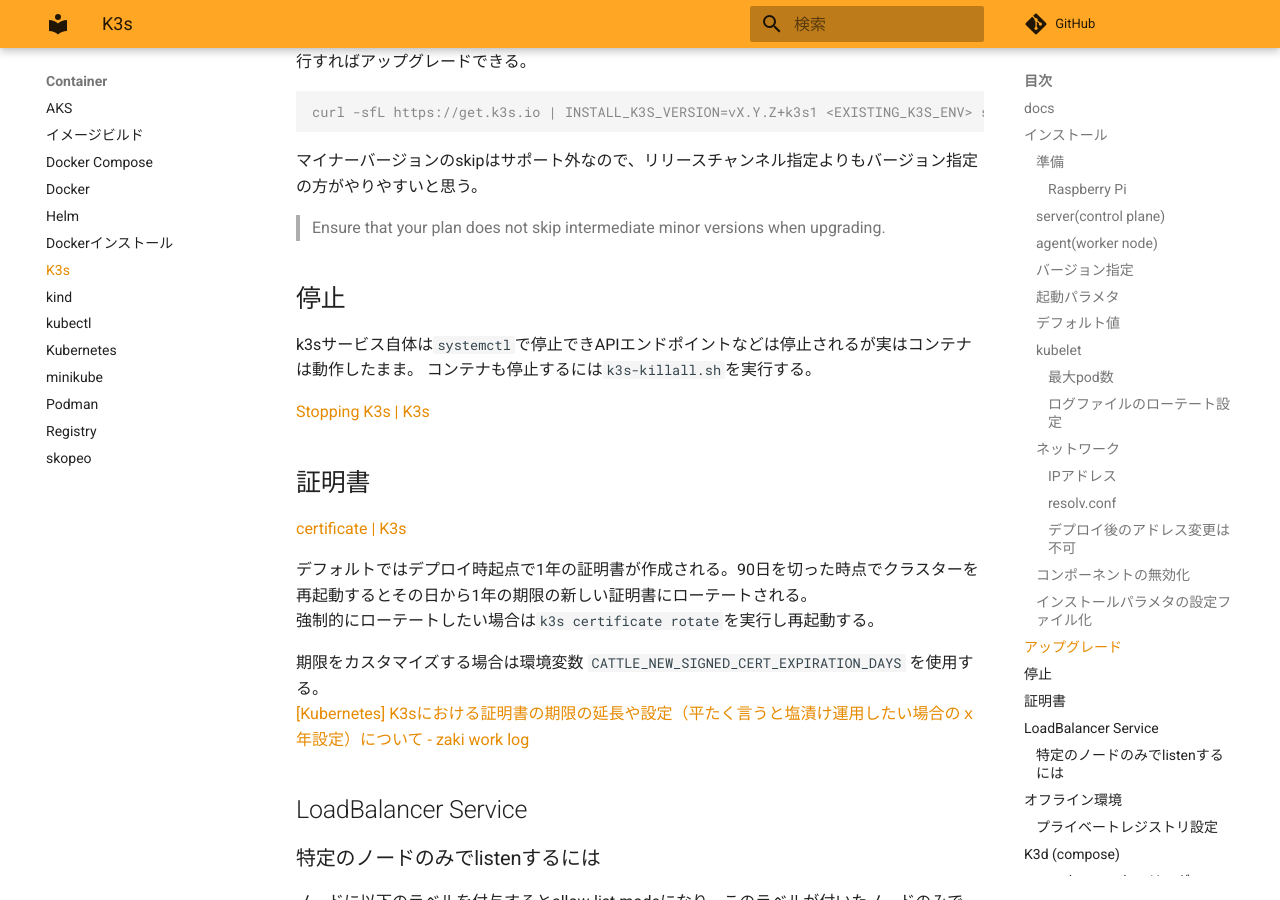
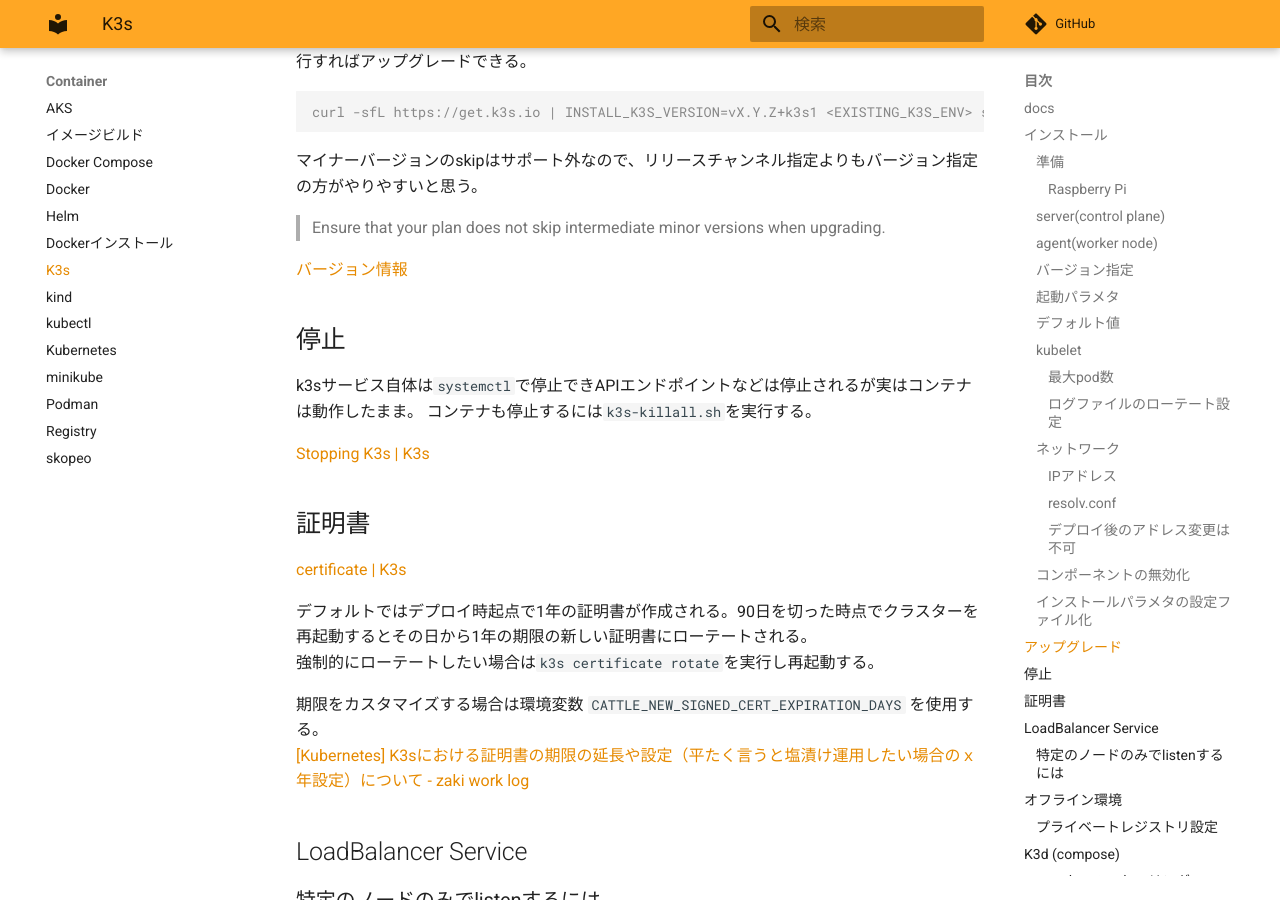
Before and after one commit to zaki-lknr/docs, an MkDocs documentation site: the page built from docs/Container/k3s.md, in a window 1280 px wide and 900 px high, scrolled down 3851 px. Built offline with MkDocs 1.6.1 and Material for MkDocs 9.7.7, drawn with Linux system fonts in a browser that asks for light colours; comment, search, counter and statistics services are not loaded.

Commit message:
add: container/k3s: アップグレードの項からもバージョン情報リンク追加

```diff
--- a/docs/Container/k3s.md
+++ b/docs/Container/k3s.md
@@ -168,6 +168,8 @@ curl -sfL https://get.k3s.io | INSTALL_K3S_VERSION=vX.Y.Z+k3s1 <EXISTING_K3S_ENV
 マイナーバージョンのskipはサポート外なので、リリースチャンネル指定よりもバージョン指定の方がやりやすいと思う。
 
 > Ensure that your plan does not skip intermediate minor versions when upgrading.
+
+[バージョン情報](https://update.k3s.io/v1-release/channels)
 
 ## 停止
 
```
